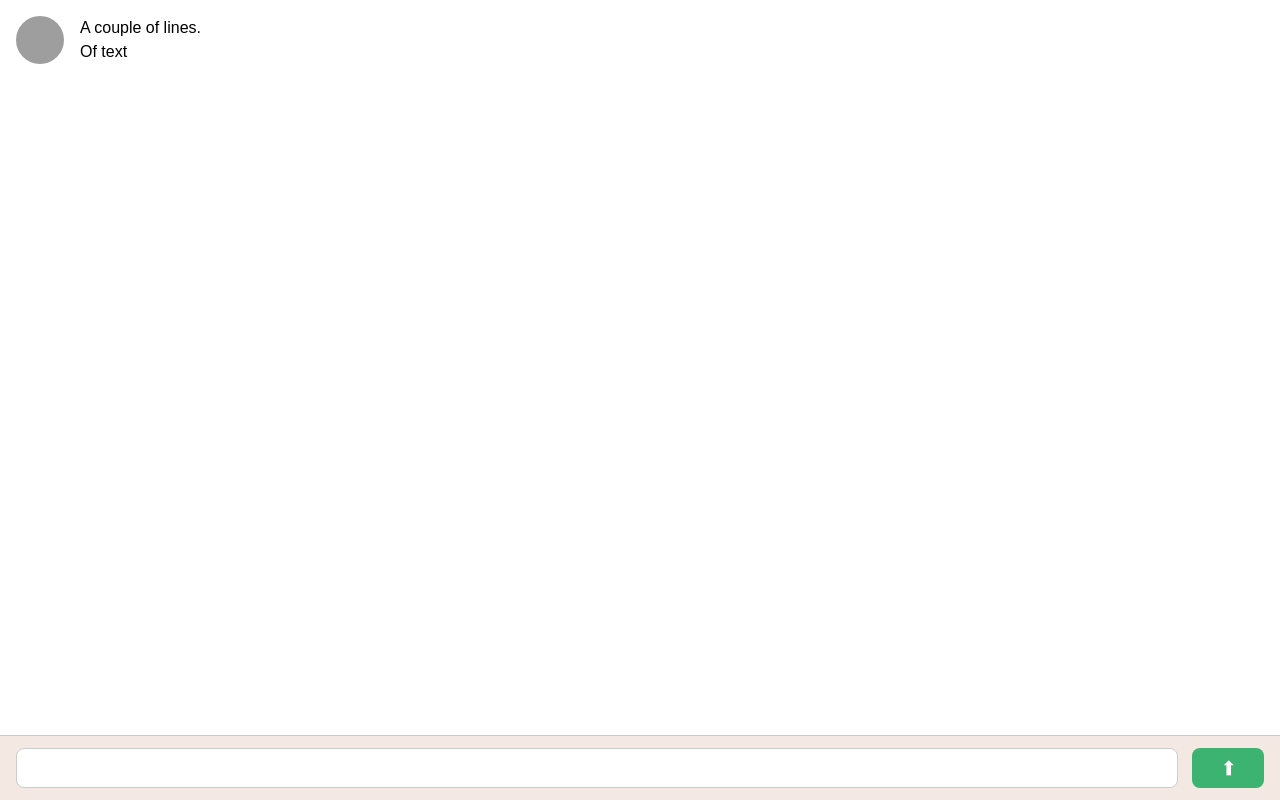
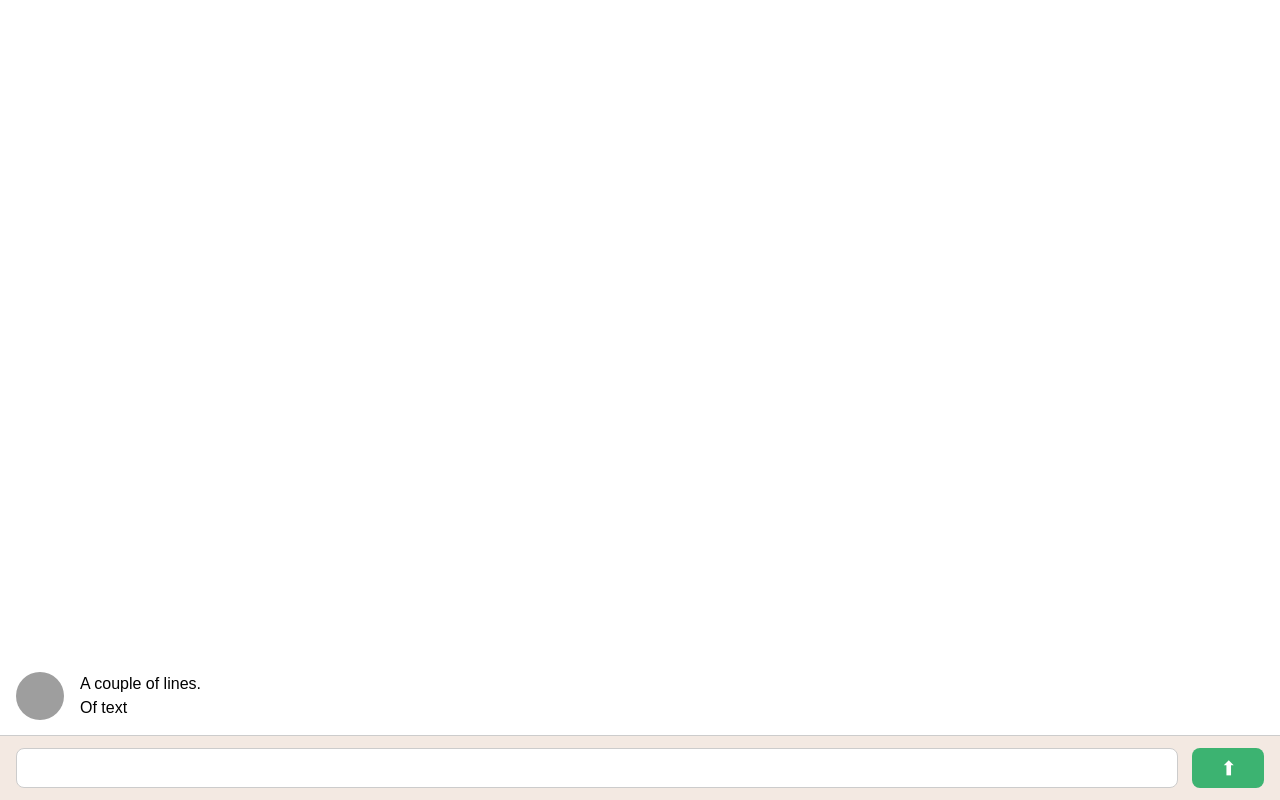
Before and after one commit to geelen/oct-5, a React (Create React App) app: page / in a window 1280 px wide. Built offline with nearby package versions, Linux system fonts and the light colour scheme; grey boxes are pictures that could not be loaded.

Commit message:
scrolling on new items

```diff
--- a/src/components/ChatApp.js
+++ b/src/components/ChatApp.js
@@ -33,12 +33,20 @@ class ChatApp extends React.Component {
         ]
       })
     })
+    requestAnimationFrame(() => {
+      if (this.messageEl) this.messageEl.scrollTop = 100000
+    })
+  }
+
+  messageElementCallback = el => {
+    this.messageEl = el
   }
 
   render() {
     return (
       <Container>
-        <ChatOutput messages={this.state.messages}/>
+        <ChatOutput messages={this.state.messages}
+                    messageElementCallback={this.messageElementCallback}/>
         <ChatInput onNewMessage={this.handleNewMessage}/>
       </Container>
     )
--- a/src/components/ChatOutput.js
+++ b/src/components/ChatOutput.js
@@ -3,8 +3,13 @@ import styled from 'styled-components'
 
 const Wrapper = styled.div`
   height: calc(100vh - 4rem);
+  overflow: hidden;
   display: flex;
   flex-direction: column;
+	justify-content: flex-end;
+`
+
+const SecondWrapper = styled.div`
   overflow-y: scroll;
 `
 
@@ -25,8 +30,9 @@ const Message = styled.div`
   line-height: 1.5;
 `
 
-const ChatOutput = ({ messages }) => (
+const ChatOutput = ({ messages, messageElementCallback }) => (
   <Wrapper>
+    <SecondWrapper innerRef={ el => messageElementCallback(el) }>
       {
         messages.map(({ avatarUrl, lines }) => (
           <ChatEntry>
@@ -41,6 +47,7 @@ const ChatOutput = ({ messages }) => (
           </ChatEntry>
         ))
       }
+    </SecondWrapper>
   </Wrapper>
 )
 
```
Lines whose indentation alone changed are shown as unchanged.
